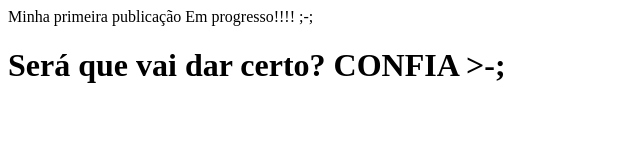
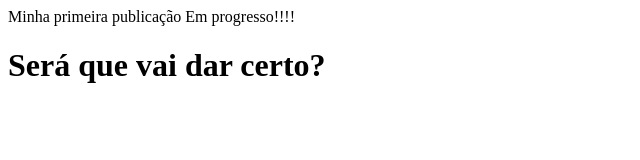
Before and after one commit to Joaquim319/Minha-Primeira_Publicacao, a plain HTML site: page index.html in a window 1280 px wide. Shown: the whole page, without its empty margins (0-640 px from the left). Drawn offline with Linux system fonts and the light colour scheme.

Commit message:
Minha primeira publicação

```diff
--- a/index.html
+++ b/index.html
@@ -1,7 +1,7 @@
 <html>
     <body>
-        Minha primeira publicação Em progresso!!!! ;-;
+        Minha primeira publicação Em progresso!!!!
 
-        <h1>Será que vai dar certo? CONFIA >-;</h1>
+        <h1>Será que vai dar certo?</h1>
     </body>
 </html>
```
